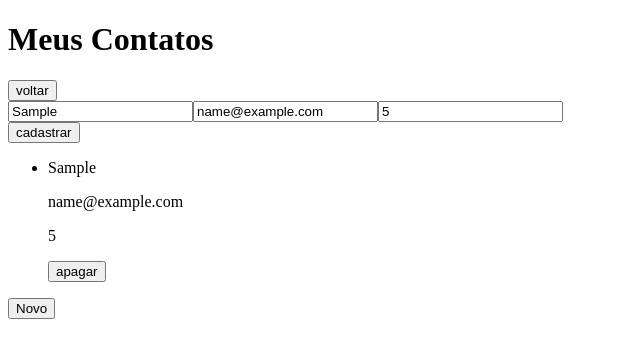
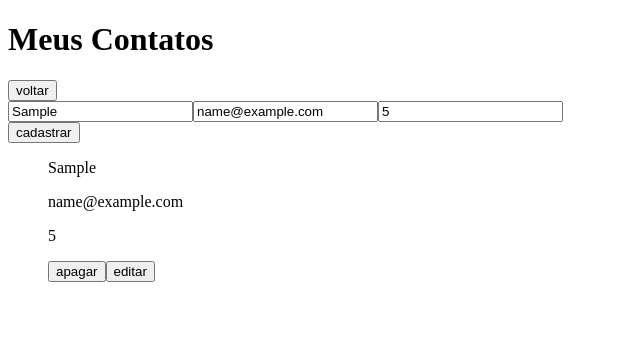
Before and after one commit to vithorDeveloper/ListaRedux, a React (Vite) app: page / in a window 1280 px wide. Both pictures are taken after typing "Sample", "name@example.com", "5" into the empty fields and a click on the button "cadastrar". Shown: the top 358 px of the page, without its empty margins (0-640 px from the left). Built offline with nearby package versions, Linux system fonts and the light colour scheme.

Commit message:
FEAT: permitir a edição dos dados

```diff
--- a/src/App.jsx
+++ b/src/App.jsx
@@ -1,7 +1,6 @@
 import { Provider } from "react-redux"
 import ListaDeContatos from "./containers/ListaDeContatos"
 import store from "./store"
-import Button from "./components/Button/style"
 import FormDeCadastro from "./containers/FormDeCadastro"
 
 const App = () => (
@@ -9,7 +8,6 @@ const App = () => (
   <h1>Meus Contatos</h1>
     <FormDeCadastro/>
     <ListaDeContatos />
-    <Button>Novo</Button>
   </Provider>
 )
 export default App
--- a/src/containers/ListaDeContatos/index.jsx
+++ b/src/containers/ListaDeContatos/index.jsx
@@ -2,25 +2,55 @@ import { useDispatch, useSelector } from "react-redux";
 import Container from "./style";
 import Button from "../../components/Button/style";
 import { remover } from "../../store/reducers/salvarContato";
+import { useState } from "react";
+import EstiloGlobal from "../../styles/globalStyle";
 
 const ListaDeContatos = () => {
+
+  const [editar, setEditar] = useState(false)
+
   const contatos = useSelector((state) => state.contatos)
 
   const dispatch= useDispatch()
 
+  // const editando = () => {
+
+  // }
+
   return(
+    <>
+      <EstiloGlobal />
       <Container>
       <ul>
         {contatos.map(item => (
           <li key={item.id}>
+
             <p>{item.nome}</p>
             <p>{item.email}</p>
             <p>{item.telefone}</p>
+
             <Button onClick={() => dispatch(remover(item.telefone))}>apagar</Button>
+
+            { editar ? (
+                <Button
+                  onClick={() => setEditar(false)}
+                >
+                  salvar
+                </Button>
+              ) : (
+                <Button
+                  onClick={() => setEditar(true)}
+                >
+                  editar
+                </Button>
+              )
+            }
+
           </li>
         ))}
       </ul>
       </Container>
+    </>
   )
 }
 
--- /dev/null
+++ b/src/styles/globalStyle.js
@@ -0,0 +1,9 @@
+import { createGlobalStyle } from "styled-components";
+
+const EstiloGlobal = createGlobalStyle`
+  ul{
+    list-style: none;
+  }
+`
+
+export default EstiloGlobal
```
Also changed, not shown: src/store/reducers/salvarContato.js (line endings or trailing spaces). Lines whose indentation alone changed are shown as unchanged.
